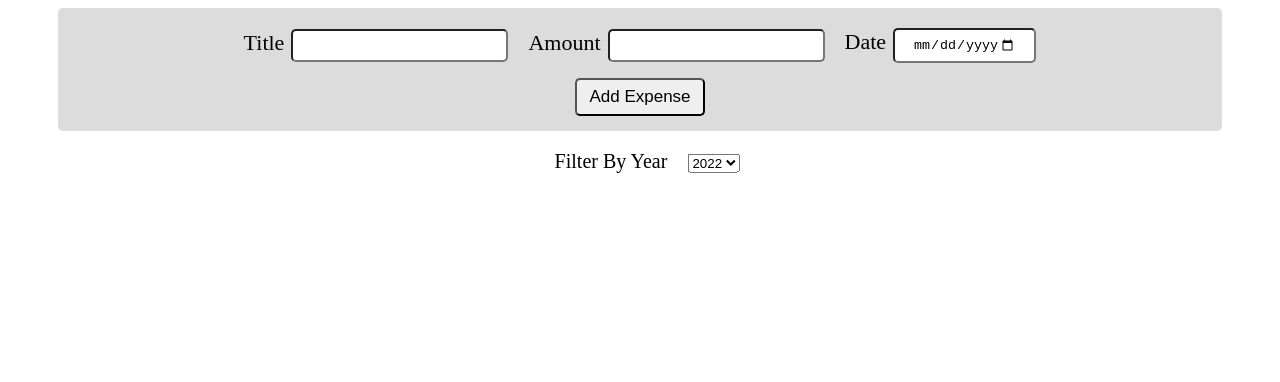
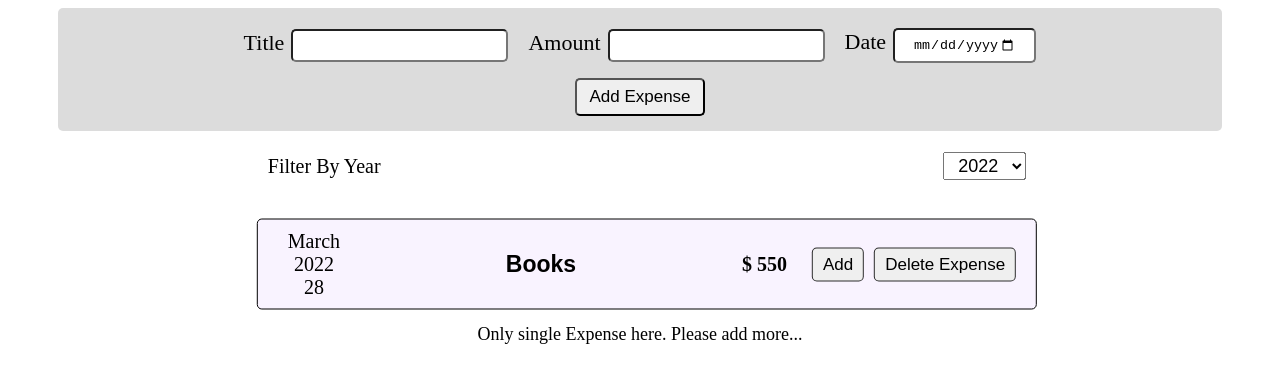
Before and after one commit to dneog/React-Expense-Tracker-Main, a React (Create React App) app: page / in a window 1280 px wide. Shown: the top 382 px of the page. Built offline with nearby package versions, Linux system fonts and the light colour scheme.

Commit message:
show a message

```diff
--- a/src/App.js
+++ b/src/App.js
@@ -16,7 +16,7 @@ const dummyExpenses= [
   {
   id: 'e2',
   name: 'Books',
-  date:new Date(2021, 2, 28),
+  date:new Date(2022, 2, 28),
   amount: 550
   },
 
--- a/src/Components/Expenses/ExpenseFilter.css
+++ b/src/Components/Expenses/ExpenseFilter.css
@@ -0,0 +1,4 @@
+select{
+    font-size: 18px;
+    padding: 2px 10px;
+}
--- a/src/Components/Expenses/Expenselist.css
+++ b/src/Components/Expenses/Expenselist.css
@@ -6,27 +6,37 @@
 
 
 }
-.expense-details{
 
-
-
-
-
-}
 .expense-date{
  padding: 0px 20px;
  text-align: center;
+
 }
 button{
-   margin-right: 4px;
+   margin-right: 10px;
 
 }
 .name{
-   font-size: 20px;
+   font-size: 23px;
    padding-right: 20px;
+   font-family: Arial, Helvetica, sans-serif;
 
 }
 .amount{
    font-size: 20px;
-   padding-right: 20px;
+   padding-right: 25px;
+
+
 }
+.expenseName{
+   display: flex;
+
+}
+
+.btn{
+   border-radius: 5px;
+   cursor: pointer;
+   padding: 6px 10px;
+   font-size: 17px;
+   border: 1px solid rgba(0, 0, 0, 0.815);
+}
--- a/src/Components/Expenses/Expenselist.js
+++ b/src/Components/Expenses/Expenselist.js
@@ -28,14 +28,17 @@ const Expenselist=(props)=>{
           <ExpenseDate date={props.date} />
           </div>
 
+            {/* <div className='expenseName'> */}
+            <h1 className='name'>{props.name}</h1>
+            <div className='am'>
+            <h1 className='amount'>$ {amount}</h1>
+            {/* </div> */}
 
-            <h3 className='name'>{props.name}</h3>
 
-            <h3 className='amount'>$ {amount}</h3>
+            <button className='btn' onClick={clickHandlerAdd}>Add</button>
 
-            <button className='bt' onClick={clickHandlerAdd}>Add</button>
-
-            <button onClick={clickHandler}>Delete Expense</button>
+            <button className='btn' onClick={clickHandler}>Delete Expense</button>
+            </div>
 
         </Card>
     )
--- /dev/null
+++ b/src/Components/Expenses/Expenses.css
@@ -0,0 +1,8 @@
+p{
+    text-align: center;
+    padding-top: 20px;
+    font-size: 18px;
+}
+.below{
+   margin-top: 40px;
+}
--- a/src/Components/Expenses/Expenses.js
+++ b/src/Components/Expenses/Expenses.js
@@ -6,6 +6,7 @@ import ExpenseDate from './ExpenseDate';
 import ExpenseForm from '../NewExpense/ExpenseForm';
 import ExpenseFilter from './ExpenseFilter';
 import NewExpense from '../NewExpense/NewExpense';
+import './Expenses.css';
 
 function Expense(props){
     const [filteredYear, setFilteredYear] = useState('2022');
@@ -19,14 +20,21 @@ function Expense(props){
     return(
         <>
         <ExpenseFilter selected={filteredYear} onChangeFilter= {filterChangeHandler} />
-        {FilteredExpenses.map((expense) => (
+        {FilteredExpenses.length === 0 && <p>No Expenses Found</p>}
+
+        {FilteredExpenses.length > 0 &&
+            FilteredExpenses.map((expense) => (
             <Expenselist
             key= {expense.id}
             name={expense.name}
             amount = {expense.amount}
             date = {expense.date}
             />
-        ))}
+        ))
+        }
+        {FilteredExpenses.length === 1 && <p className='below'>Only single Expense here. Please add more...</p>}
+
+
     {/* <Expenselist
         name = {props.items[0].name}
         amount = {props.items[0].amount}
--- a/src/Components/UI/Card.css
+++ b/src/Components/UI/Card.css
@@ -2,10 +2,11 @@
    border: 1px solid black;
    border-radius: 5px;
    margin: 7px;
-   background: #dffff0;
+   background: #f9f3ff;
    width: 60%;
    display: flex;
   align-items: center;
+
   position:relative;
   top: 50%;
   left: 50%;
@@ -19,8 +20,8 @@
   background: #00000000;
   font-size: 20px;
   display: flex;
-  justify-content: center;
-
+  /* justify-content: center;
+  */
 
 }
 .filter2{
@@ -29,3 +30,7 @@
 .filter3{
   padding-left: 10px;
 }
+.am{
+  display: flex;
+  align-items: center;
+}
```
